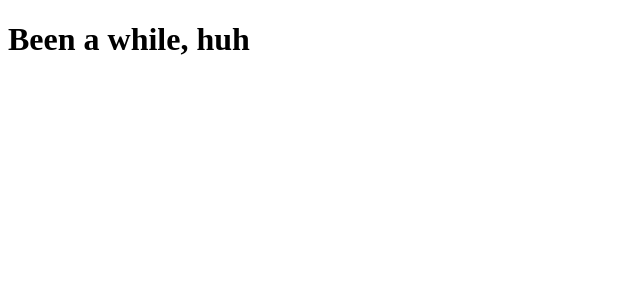
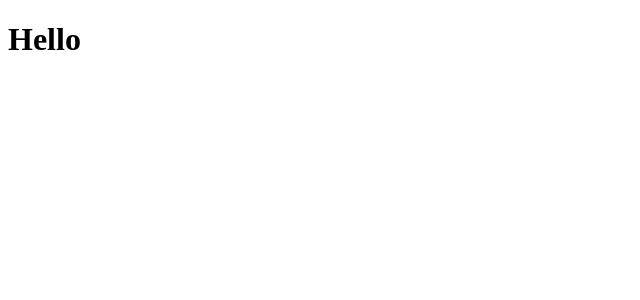
Before and after one commit to jzangarinim/simon-says-new, a React (Vite) app in the folder front/: page / in a window 1280 px wide. Shown: the top 300 px of the page, without its empty margins (0-640 px from the left). Built offline with nearby package versions, Linux system fonts and the light colour scheme.

Commit message:
Testing new login

```diff
--- a/front/src/App.jsx
+++ b/front/src/App.jsx
@@ -1,7 +1,7 @@
 function App() {
   return (
     <>
-      <h1>Been a while, huh</h1>
+      <h1>Hello</h1>
     </>
   );
 }
```
